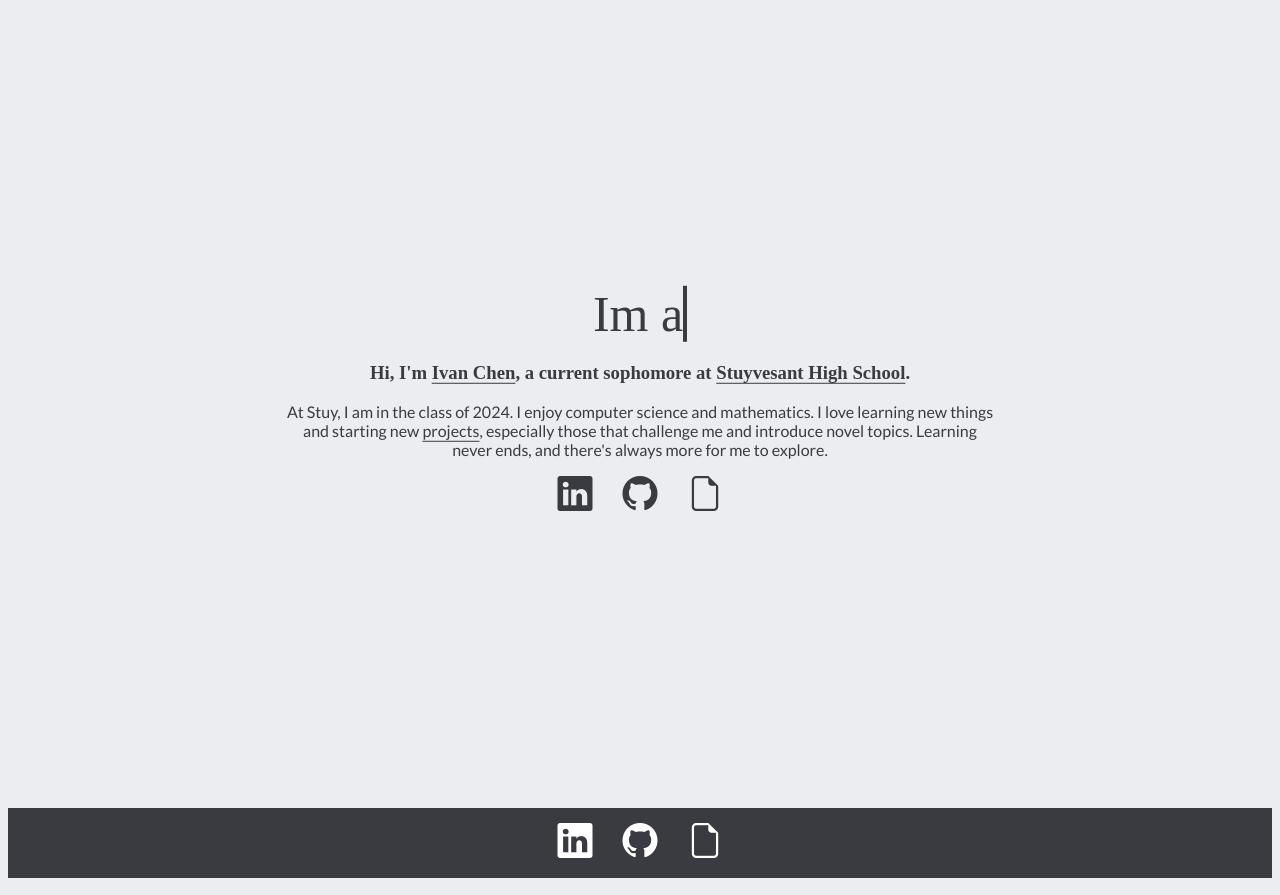
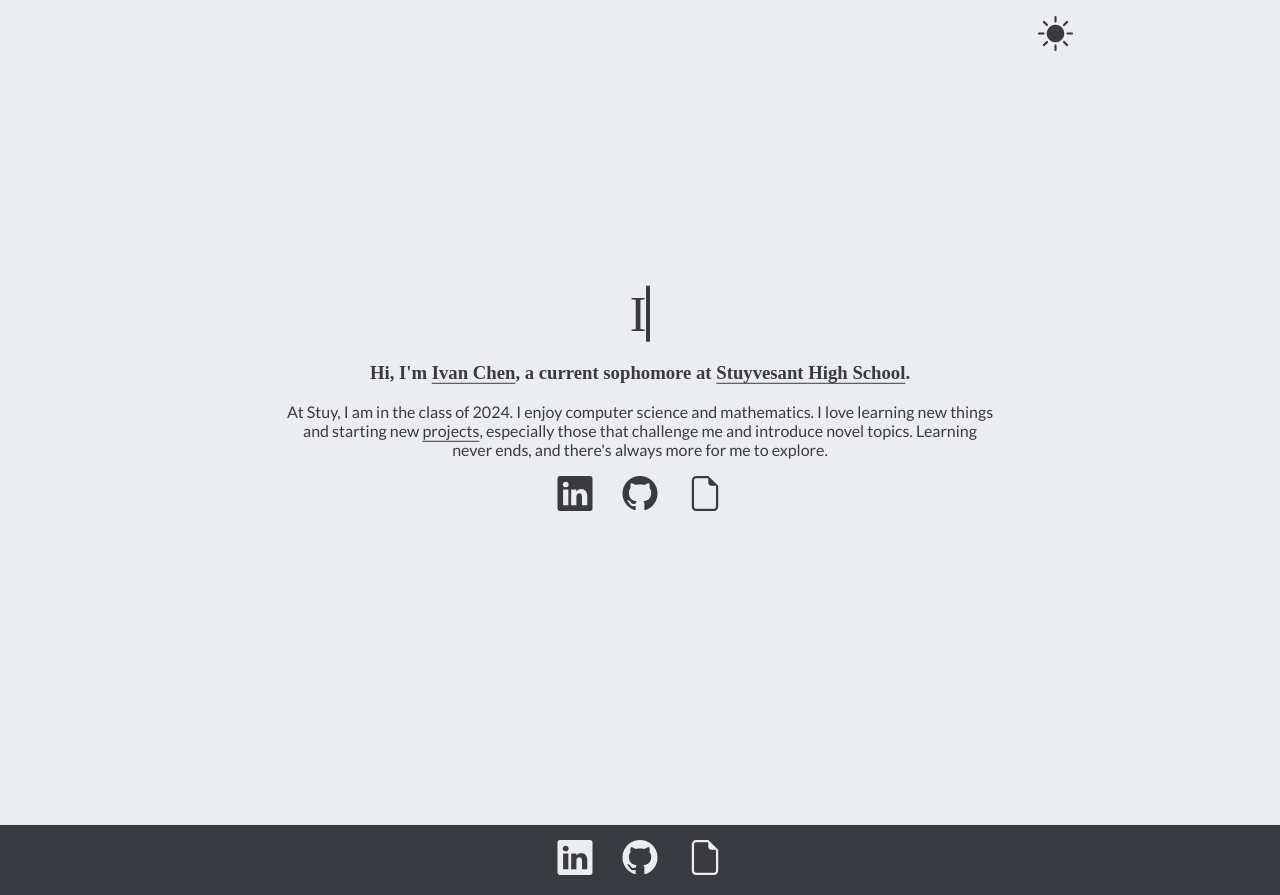
Before and after one commit to anivanchen/ivanchen.dev, a React (Create React App) app: page / in a window 1280 px wide. Built offline with nearby package versions, Linux system fonts and the light colour scheme; a web font is replaced by a local one.

Commit message:
Release v1.1

```diff
--- a/src/App.css
+++ b/src/App.css
@@ -1,20 +1,32 @@
 @import url('https://fonts.googleapis.com/css2?family=Headland+One&family=Lato&display=swap');
 @import url("https://cdn.jsdelivr.net/npm/bootstrap-icons@1.5.0/font/bootstrap-icons.css");
 
-html {
-    margin: 0px;
+html, body {
+    margin: 0;
+    padding: 0;
     scroll-behavior: smooth;
-    background-color: #ECEDF0;
-    color: #3A3B40;
+    background-color: var(--background-color);
+    color: var(--color);
 }
 
-.wrapper {
+.theme-light {
+    --background-color: #ECEDF0;
+    --color: #3A3B40;
+    --color-reverse: #ECEDF0;
+}
+.theme-dark {
+    --background-color: #3A3B40;
+    --color: #ECEDF0;
+    --color-reverse: #3A3B40;
+}
+
+.opening-wrapper {
     height: 100vh;
     margin-left: 15%;
     margin-right: 15%;
 }
 
-.container {
+.opening-container {
     position: absolute;
     top: 50%;
     left: 50%;
@@ -37,6 +49,10 @@ html {
     float: right;
 }
 
+.mode {
+    margin-top: 15px;
+}
+
 button {
     background-color: transparent;
     background-repeat:no-repeat;
@@ -44,6 +60,7 @@ button {
     cursor: pointer;
     overflow: hidden;
     outline:none;
+    padding: 0;
 }
 
 h1, h2, h3 {
@@ -59,49 +76,54 @@ p {
 i {
     margin-left: 10px;
     margin-right: 10px;
+    opacity: 1;
+    transition: opacity 0.2s linear;
+}
+
+i:hover {
+    opacity: 0.75;
 }
 
 a.typewrite {
     text-decoration: none;
-    color: #3A3B40;
     font-size: 50px;
 }
 
 a.link {
-    color: #3A3B40;
+    color: var(--color);
     text-decoration: underline;
     text-underline-offset: 4px;
     position: relative;
     background-size: 100% 200%;
-    background-image: linear-gradient(to bottom, transparent 50%, #3A3B40 50%);
+    background-image: linear-gradient(to bottom, transparent 50%, var(--color) 50%);
     transition: all 0.3s cubic-bezier(0.445, 0.05, 0.55, 0.95);
 }
 
 a.link:hover {
     background-position: 2px 100%;
-    color: #ECEDF0;
+    color: var(--color-reverse);
 }
 
 a.social-media-button {
-    color:white;
+    color: var(--color-reverse);
     opacity: 1;
 
     transition: opacity .2s linear;
 }
 
 a.social-media-button:visited {
-    color:white;
+    color: var(--color-reverse);
 }
 
 a.social-media-button:hover {
     opacity: 0.75;
 }
 
-a.dark {
-    color: #3A3B40;
+a.dark, i.dark {
+    color: var(--color);
 }
-a.dark:visited {
-    color: #3A3B40;
+a.dark:visited, i.dark:visited {
+    color: var(--color);
 }
 
 .no-decor {
@@ -118,9 +140,10 @@ a.dark:visited {
     width: 100%;
     float: center;
     text-align: center;
-    background-color: #3A3B40;
+    background-color: var(--color);
     padding-top: 15px;
     padding-bottom: 15px;
+    margin-top: 25px;
 }
 
 @media screen and (max-width: 640px) {
@@ -128,4 +151,9 @@ a.dark:visited {
         margin-left: 3%;
         margin-right: 3%;
     }
+
+    .opening-wrapper {
+        margin-left: 5px;
+        margin-right: 0px;
+    }
 }
--- a/src/App.js
+++ b/src/App.js
@@ -53,30 +53,49 @@ function App() {
             new TxtType(elements[i], JSON.parse(toRotate), period);
           }
       }
-      // INJECT CSS
+
       var css = document.createElement("style");
-      css.type = "text/css";
       css.innerHTML = ".typewrite > .wrap { border-right: 0.08em solid #3A3B40}";
       document.body.appendChild(css);
   };
 
+  function setTheme(themeName) {
+    localStorage.setItem('theme', themeName);
+    document.documentElement.className = themeName;
+  }
+
+  function toggleTheme() {
+    if (localStorage.getItem('theme') === 'theme-dark'){
+        setTheme('theme-light');
+    } else {
+        setTheme('theme-dark');
+    }
+  }
+  (function () {
+    if (localStorage.getItem('theme') === 'theme-dark') {
+        setTheme('theme-dark');
+    } else {
+        setTheme('theme-light');
+    }
+  })();
+
   return (
     <Fragment>
-      <div className="wrapper">
-        {/* <button className="mode dark right" onClick=""><i class="bi bi-brightness-high-fill"></i></button> */}
-        <div className="container">
+      <div className="opening-wrapper">
+        <button className="right mode" onClick={toggleTheme}><i className="bi bi-brightness-high-fill dark"></i></button>
+        <div className="opening-container">
 
           <a class="typewrite"
             data-period="2000"
             data-type='[
-              "Hi, Im Ivan",
-              "Im a programmer",
-              "The Languages/Technologies I use are",
+              "Hi, I am Ivan",
+              "I am a programmer",
+              "Languages / Technologies I use: ",
               "Javascript and Python",
               "SQL and PostgreSQL",
               "React.js, Node.js, and Express.js",
-              "I use Git and Figma",
-              "To improve my workflow"
+              "Git and Figma",
+              "Improves my workflow"
             ]'
           />
 
@@ -91,6 +110,7 @@ function App() {
 
         </div>
       </div>
+
       <div className="footer">
 
         <a className="social-media-button" href="https://linkedin.com/in/ivan-chen-9b85481b6"><i class="bi bi-linkedin"></i></a>
```
Also changed, not shown: 1 other file (tests, documents, lock files or other folders).
